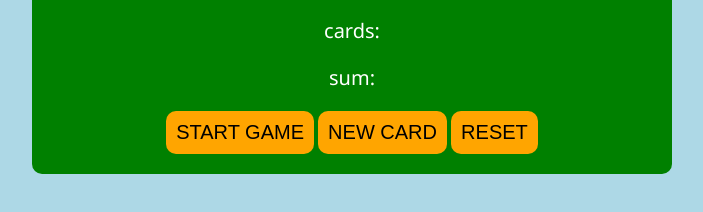
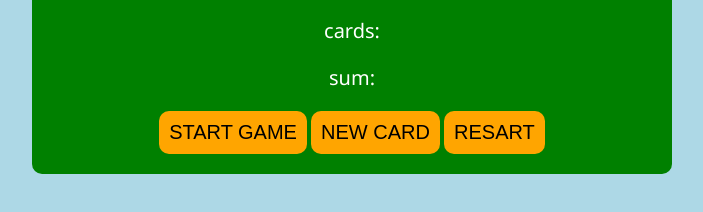
Before and after one commit to Danielambrose-web/Black-Jack-Game, a plain HTML site: page index.html in a window 1280 px wide. Shown: the part 380-592 px from the top of the page, without its empty margins (288-991 px from the left). Drawn offline with Linux system fonts and the light colour scheme.

Commit message:
change reset to restart

```diff
--- a/index.html
+++ b/index.html
@@ -17,7 +17,7 @@
 
         <button id="start-btn" onclick="startGame()">START GAME</button>
         <button id="newCard" onclick="newCard()">NEW CARD</button>
-        <button id="reset" onclick="reset()">RESET</button>
+        <button id="reset" onclick="reset()">RESART</button>
     </div>
 
 
```
